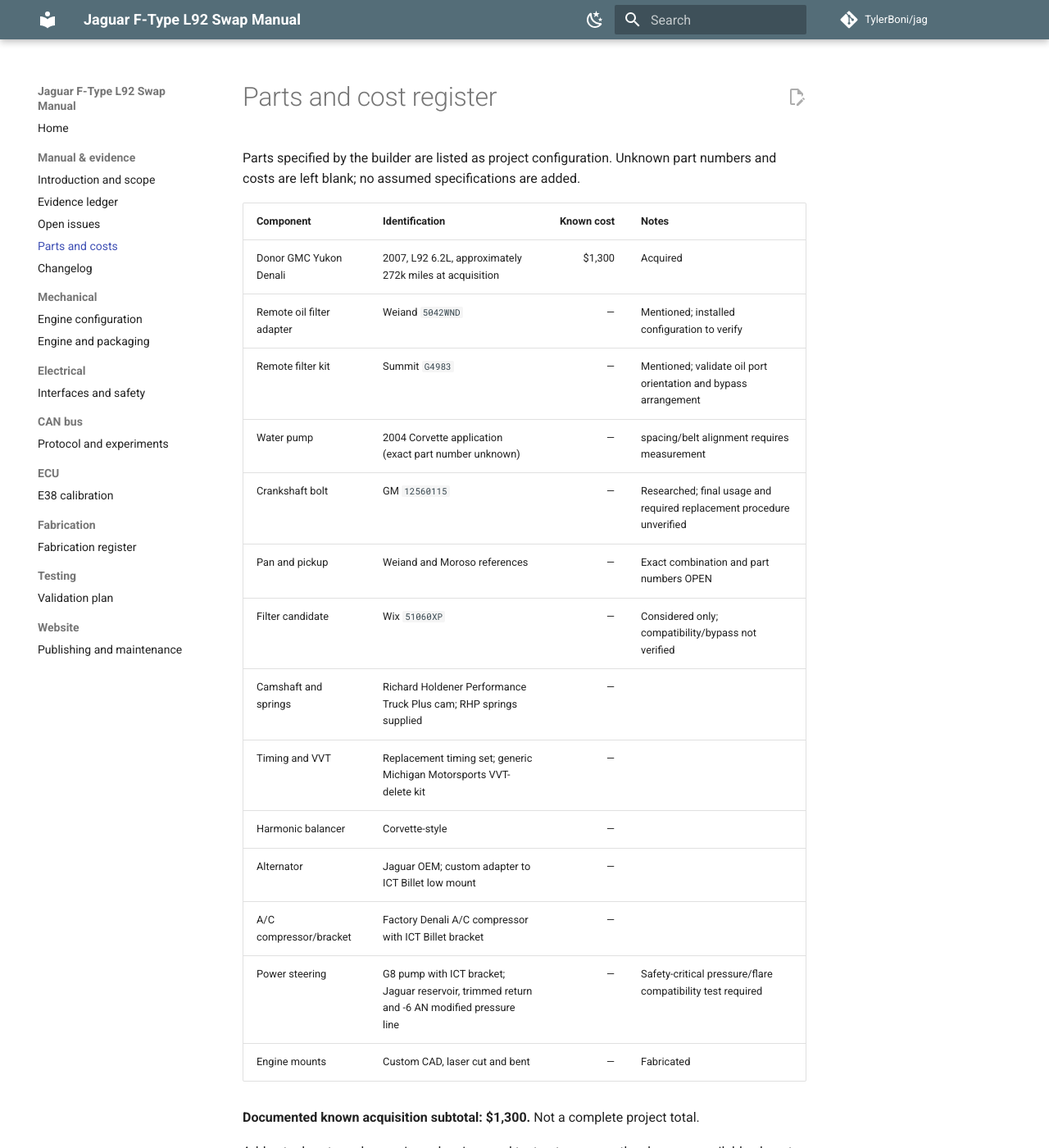
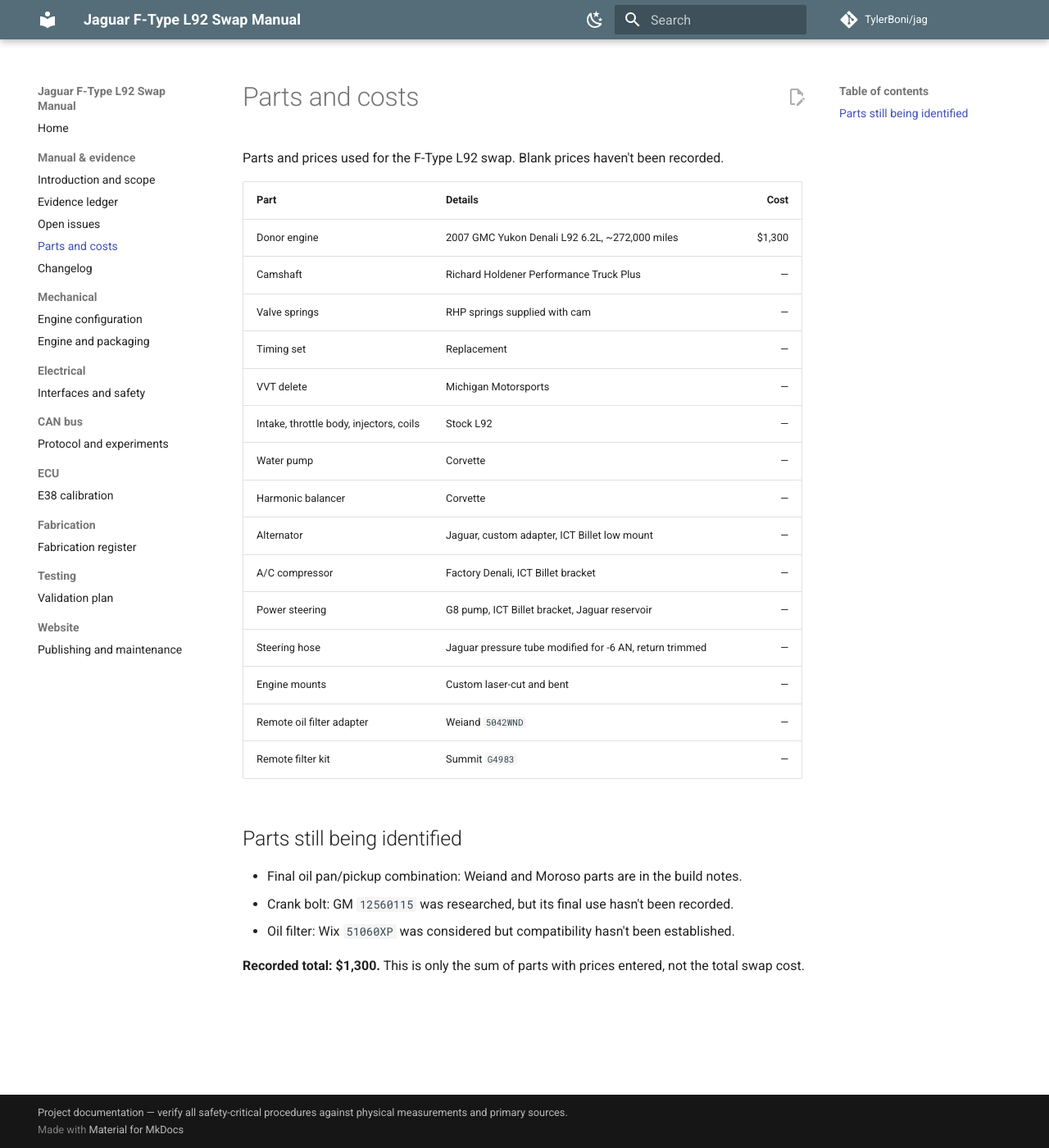
Before and after one commit to TylerBoni/jag, an MkDocs documentation site: the page built from build-manual/PARTS.md, in a window 1280 px wide and 1400 px high. Shown: the whole window at 82% size. Built offline with MkDocs 1.6.1 and Material for MkDocs 9.7.7, drawn with Linux system fonts in a browser that asks for light colours; comment, search, counter and statistics services are not loaded; some of the changed text lies outside the part shown.

Commit message:
docs: rewrite manual as concise first-person public build guide

```diff
--- a/build-manual/PARTS.md
+++ b/build-manual/PARTS.md
@@ -1,24 +1,29 @@
-# Parts and cost register
+# Parts and costs
 
-Parts specified by the builder are listed as project configuration. Unknown part numbers and costs are left blank; no assumed specifications are added.
+Parts and prices used for the F-Type L92 swap. Blank prices haven't been recorded.
 
-| Component | Identification | Known cost | Notes |
-| --- | --- | ---: | --- |
-| Donor GMC Yukon Denali | 2007, L92 6.2L, approximately 272k miles at acquisition | $1,300 | Acquired |
-| Remote oil filter adapter | Weiand `5042WND` | — | Mentioned; installed configuration to verify |
-| Remote filter kit | Summit `G4983` | — | Mentioned; validate oil port orientation and bypass arrangement |
-| Water pump | 2004 Corvette application (exact part number unknown) | — | spacing/belt alignment requires measurement |
-| Crankshaft bolt | GM `12560115` | — | Researched; final usage and required replacement procedure unverified |
-| Pan and pickup | Weiand and Moroso references | — | Exact combination and part numbers OPEN |
-| Filter candidate | Wix `51060XP` | — | Considered only; compatibility/bypass not verified |
-| Camshaft and springs | Richard Holdener Performance Truck Plus cam; RHP springs supplied | — | |
-| Timing and VVT | Replacement timing set; generic Michigan Motorsports VVT-delete kit | — | |
-| Harmonic balancer | Corvette-style | — | |
-| Alternator | Jaguar OEM; custom adapter to ICT Billet low mount | — | |
-| A/C compressor/bracket | Factory Denali A/C compressor with ICT Billet bracket | — | |
-| Power steering | G8 pump with ICT bracket; Jaguar reservoir, trimmed return and -6 AN modified pressure line | — | Safety-critical pressure/flare compatibility test required |
-| Engine mounts | Custom CAD, laser cut and bent | — | Fabricated |
+| Part | Details | Cost |
+| --- | --- | ---: |
+| Donor engine | 2007 GMC Yukon Denali L92 6.2L, ~272,000 miles | $1,300 |
+| Camshaft | Richard Holdener Performance Truck Plus | — |
+| Valve springs | RHP springs supplied with cam | — |
+| Timing set | Replacement | — |
+| VVT delete | Michigan Motorsports | — |
+| Intake, throttle body, injectors, coils | Stock L92 | — |
+| Water pump | Corvette | — |
+| Harmonic balancer | Corvette | — |
+| Alternator | Jaguar, custom adapter, ICT Billet low mount | — |
+| A/C compressor | Factory Denali, ICT Billet bracket | — |
+| Power steering | G8 pump, ICT Billet bracket, Jaguar reservoir | — |
+| Steering hose | Jaguar pressure tube modified for -6 AN, return trimmed | — |
+| Engine mounts | Custom laser-cut and bent | — |
+| Remote oil filter adapter | Weiand `5042WND` | — |
+| Remote filter kit | Summit `G4983` | — |
 
-**Documented known acquisition subtotal: $1,300.** Not a complete project total.
+## Parts still being identified
 
-Add actual part numbers, prices, drawings and test outcomes as they become available; do not guess.
+- Final oil pan/pickup combination: Weiand and Moroso parts are in the build notes.
+- Crank bolt: GM `12560115` was researched, but its final use hasn't been recorded.
+- Oil filter: Wix `51060XP` was considered but compatibility hasn't been established.
+
+**Recorded total: $1,300.** This is only the sum of parts with prices entered, not the total swap cost.
```
